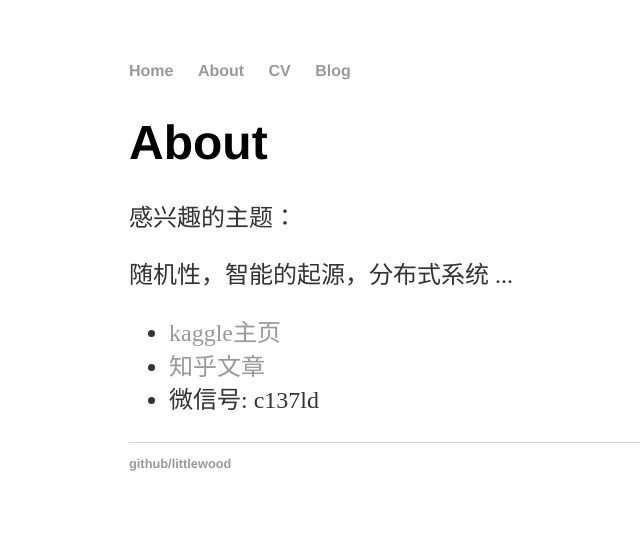
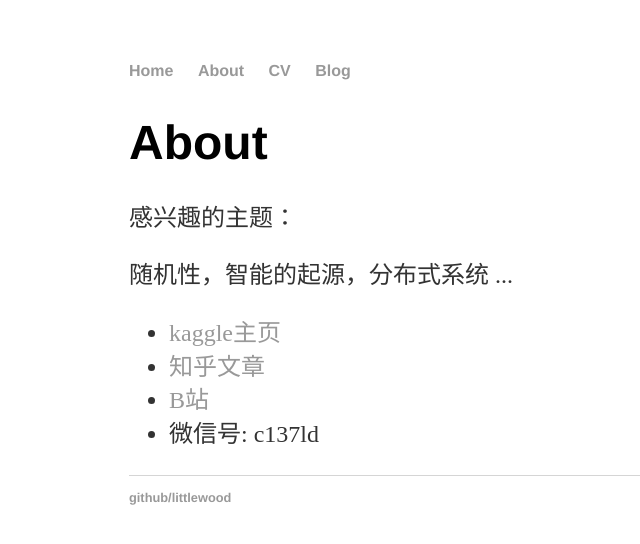
Before and after one commit to BITliudong/BITliudong.github.io, a Jekyll site: the page built from about/index.html, in a window 1280 px wide. Shown: the top 544 px of the page, without its empty margins (63-703 px from the left). Built offline with Jekyll 4.4.1, drawn with Linux system fonts in a browser that asks for light colours.

Commit message:
结构化

```diff
--- a/about/index.html
+++ b/about/index.html
@@ -11,6 +11,7 @@ title: About Littlewood
 			<ul class="contacts">
 				<li><a href="https://www.kaggle.com/cuteliudong">kaggle主页</a></li>
 				<li><a href="https://www.zhihu.com/people/liu-dong21/posts">知乎文章</a></li>
+				<li><a href="https://space.bilibili.com/11603984">B站</a></li>
 				<li>微信号: c137ld</li>
 				</ul>
 		</div>
```
